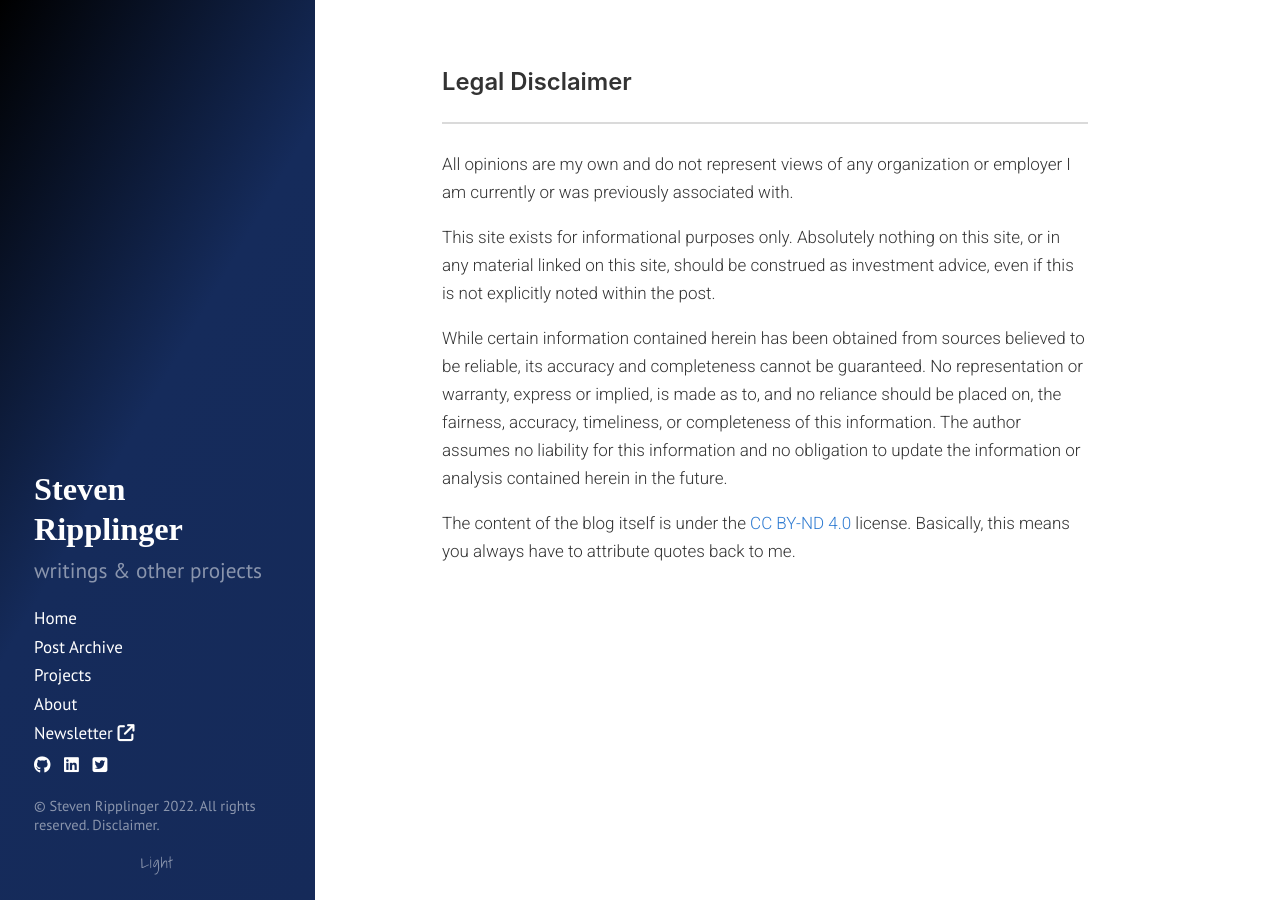
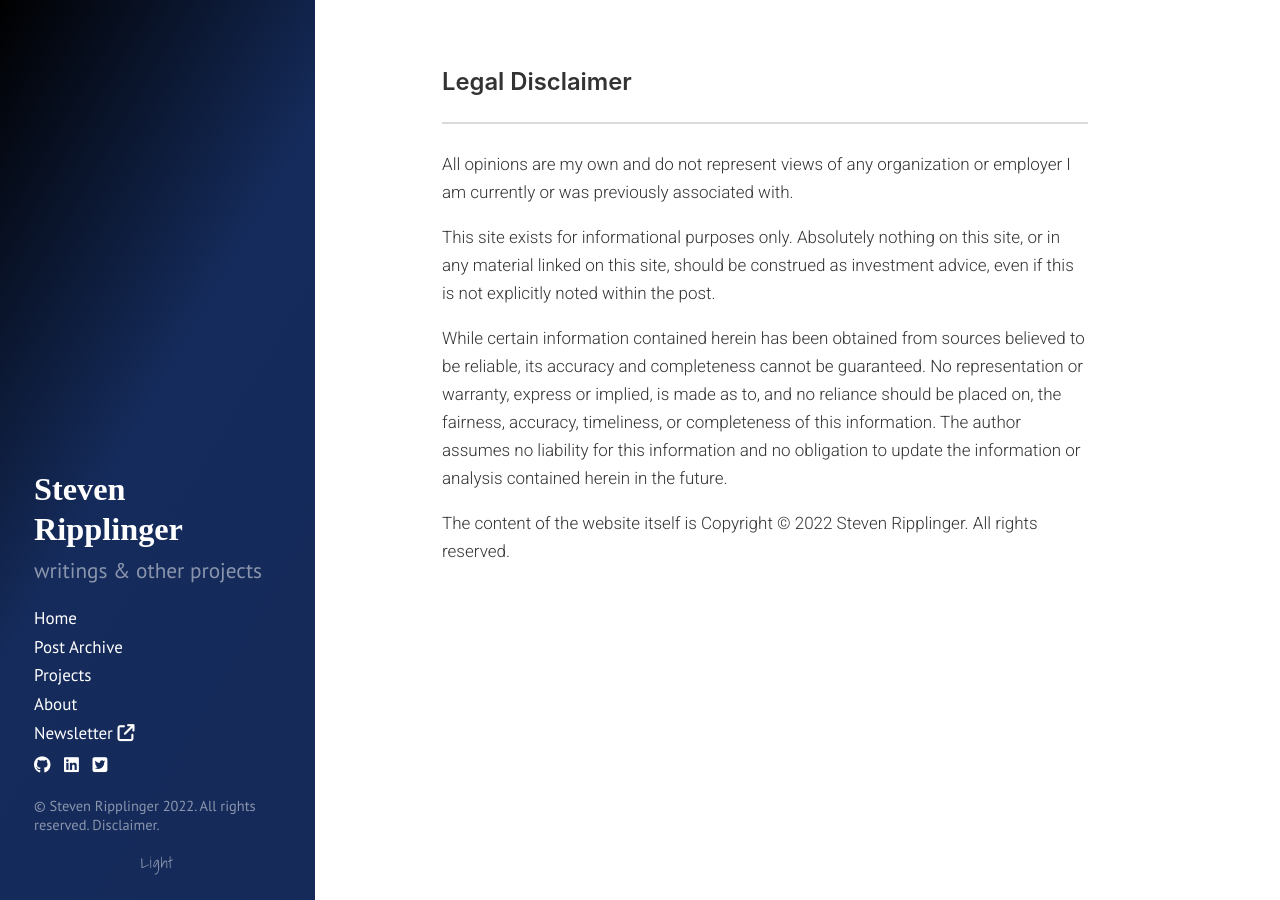
Before and after one commit to sripplin/website, a Jekyll site: the page built from disclaimer.md, in a window 1280 px wide. Built offline with Jekyll 4.4.1, drawn with Linux system fonts in a browser that asks for light colours; nearby versions of some CDN libraries.

Commit message:
Update disclaimer.md

```diff
--- a/disclaimer.md
+++ b/disclaimer.md
@@ -9,4 +9,4 @@ This site exists for informational purposes only. Absolutely nothing on this sit
 
 While certain information contained herein has been obtained from sources believed to be reliable, its accuracy and completeness cannot be guaranteed. No representation or warranty, express or implied, is made as to, and no reliance should be placed on, the fairness, accuracy, timeliness, or completeness of this information. The author assumes no liability for this information and no obligation to update the information or analysis contained herein in the future.
 
-The content of the blog itself is under the [CC BY-ND 4.0](https://creativecommons.org/licenses/by-nd/4.0/) license. Basically, this means you always have to attribute quotes back to me.
+The content of the website itself is Copyright © 2022 Steven Ripplinger. All rights reserved.
```
